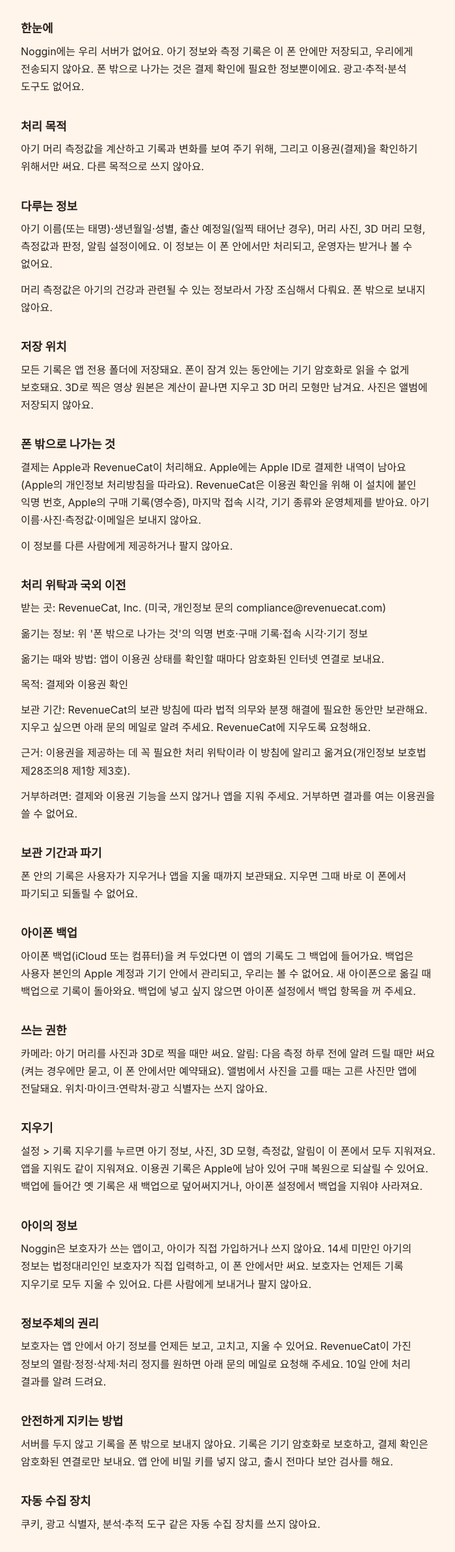
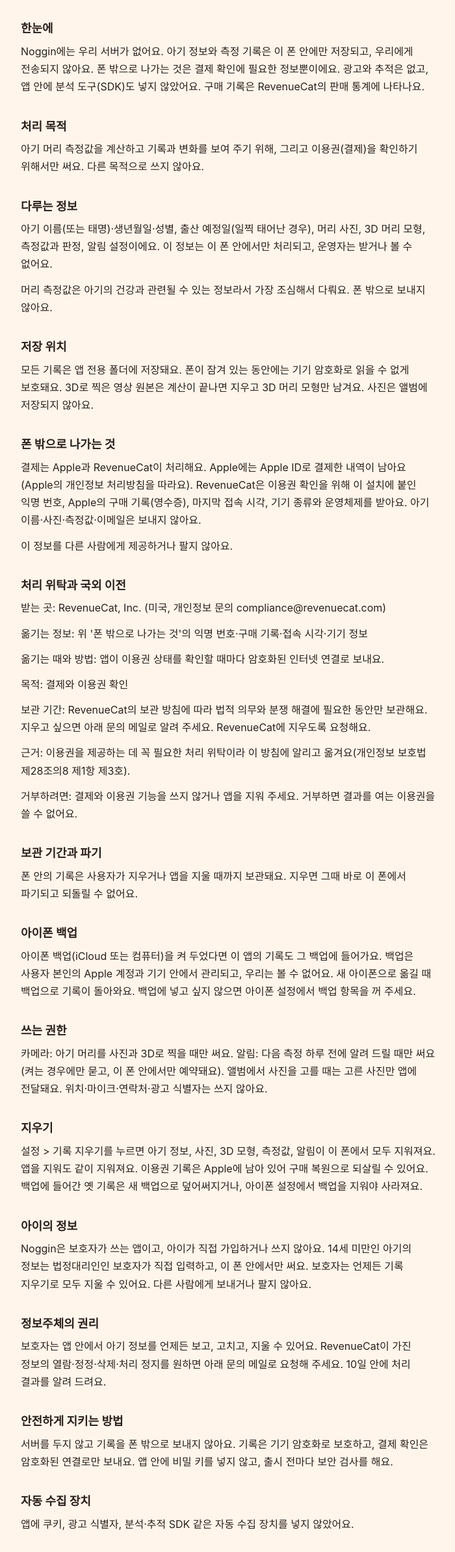
Before and after one commit to noggin-app/noggin-legal, a plain HTML site: page privacy.html in a window 1280 px wide. Shown: the part 147-2535 px from the top of the page at 65% size, without its empty margins (288-988 px from the left). Drawn offline with Linux system fonts and the light colour scheme.

Commit message:
Privacy: no analytics SDK in the app; purchase records appear in RevenueCat sales statistics
Co-Authored-By: Claude Opus 5.5 <noreply@anthropic.com>

```diff
--- a/privacy.html
+++ b/privacy.html
@@ -21,7 +21,7 @@ nav a{color:var(--coral)}
 <body><main><header><span class="logo"><svg width="26" height="26" viewBox="0 0 200 200" aria-hidden="true"><path fill="#fff" d="M104 36C152 33 188 66 188 114 188 158 154 180 102 180 50 180 14 160 14 115 14 70 54 39 104 36Z"/><ellipse cx="86" cy="100" rx="11" ry="16" fill="#EF5F3C"/><ellipse cx="116" cy="100" rx="11" ry="16" fill="#EF5F3C"/></svg></span><a href="index.html">Noggin</a></header>
 <h1>개인정보 처리방침</h1>
 <h2>한눈에</h2>
-<p>Noggin에는 우리 서버가 없어요. 아기 정보와 측정 기록은 이 폰 안에만 저장되고, 우리에게 전송되지 않아요. 폰 밖으로 나가는 것은 결제 확인에 필요한 정보뿐이에요. 광고·추적·분석 도구도 없어요.</p>
+<p>Noggin에는 우리 서버가 없어요. 아기 정보와 측정 기록은 이 폰 안에만 저장되고, 우리에게 전송되지 않아요. 폰 밖으로 나가는 것은 결제 확인에 필요한 정보뿐이에요. 광고와 추적은 없고, 앱 안에 분석 도구(SDK)도 넣지 않았어요. 구매 기록은 RevenueCat의 판매 통계에 나타나요.</p>
 <h2>처리 목적</h2>
 <p>아기 머리 측정값을 계산하고 기록과 변화를 보여 주기 위해, 그리고 이용권(결제)을 확인하기 위해서만 써요. 다른 목적으로 쓰지 않아요.</p>
 <h2>다루는 정보</h2>
@@ -55,7 +55,7 @@ nav a{color:var(--coral)}
 <h2>안전하게 지키는 방법</h2>
 <p>서버를 두지 않고 기록을 폰 밖으로 보내지 않아요. 기록은 기기 암호화로 보호하고, 결제 확인은 암호화된 연결로만 보내요. 앱 안에 비밀 키를 넣지 않고, 출시 전마다 보안 검사를 해요.</p>
 <h2>자동 수집 장치</h2>
-<p>쿠키, 광고 식별자, 분석·추적 도구 같은 자동 수집 장치를 쓰지 않아요.</p>
+<p>앱에 쿠키, 광고 식별자, 분석·추적 SDK 같은 자동 수집 장치를 넣지 않았어요.</p>
 <h2>바뀔 때</h2>
 <p>이 방침이 바뀌면 시행 7일 전부터 앱 안과 이 페이지에 알려요. 정보를 폰 밖으로 보내게 되는 변경은 먼저 동의를 받아요.</p>
 <h2>도움을 받을 수 있는 곳</h2>
```
